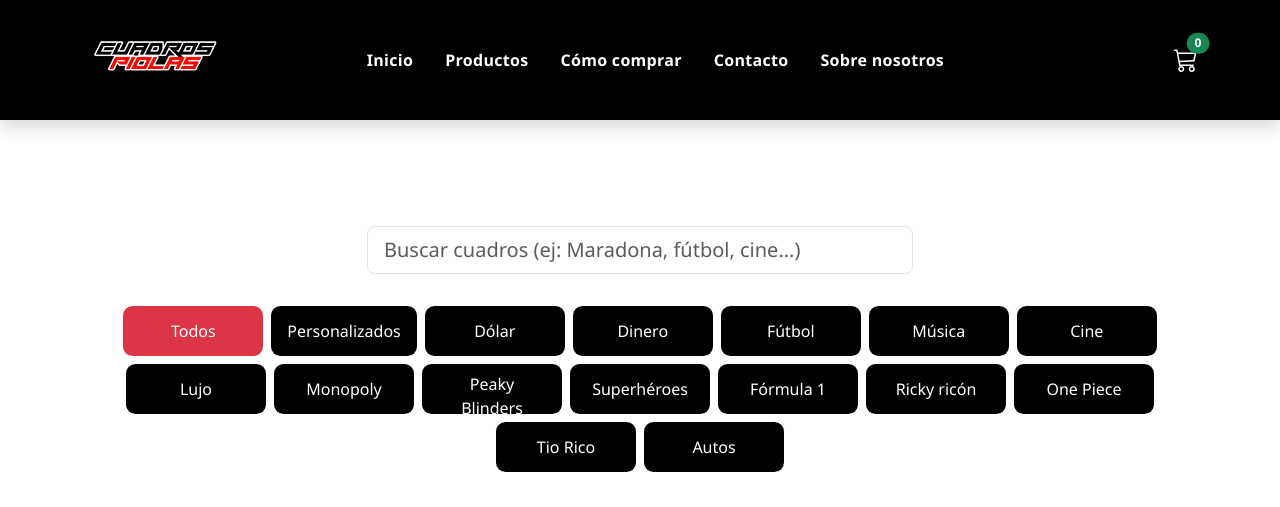
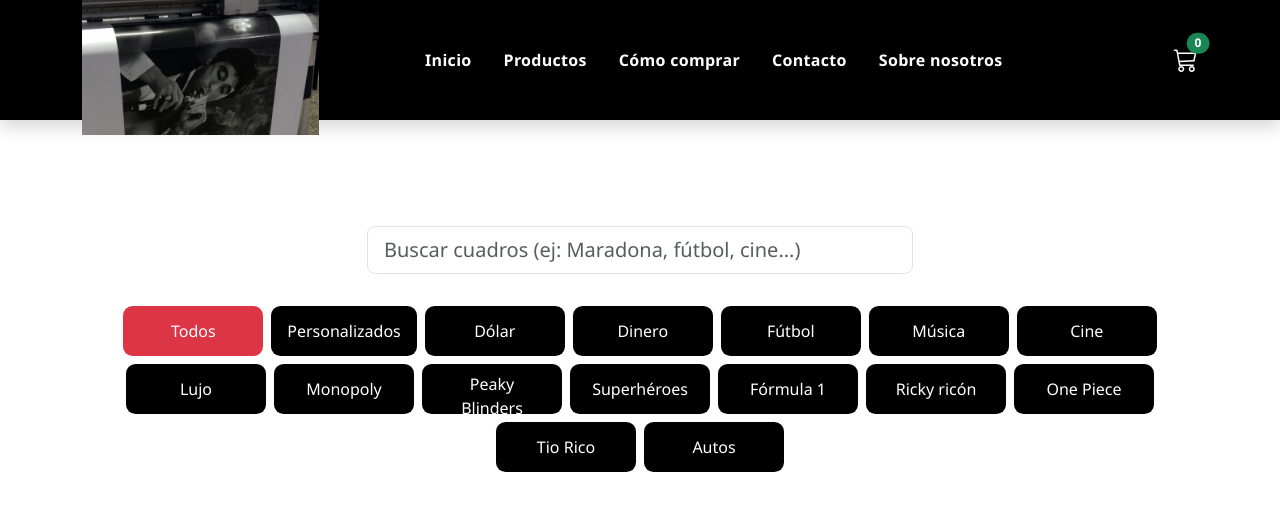
Before and after one commit to almapiombo26/cuadros-piolas, a plain HTML site: page productos.html in a window 1280 px wide. Shown: the top 507 px of the page. Drawn offline with nearby package versions, Linux system fonts and the light colour scheme.

Commit message:
cambio provisorio

```diff
--- a/productos.html
+++ b/productos.html
@@ -20,7 +20,7 @@
   <div class="container">
 
     <a class="navbar-brand fw-bold" href="index.html">
-      <img src="img/logo.PNG" alt="Cuadros Piolas" class="logo-navbar">
+      <img src="img/armado-2.jpeg" alt="Cuadros Piolas" class="logo-navbar">
     </a>
 
     <button class="navbar-toggler" type="button" data-bs-toggle="collapse" data-bs-target="#navbarNav">
```
